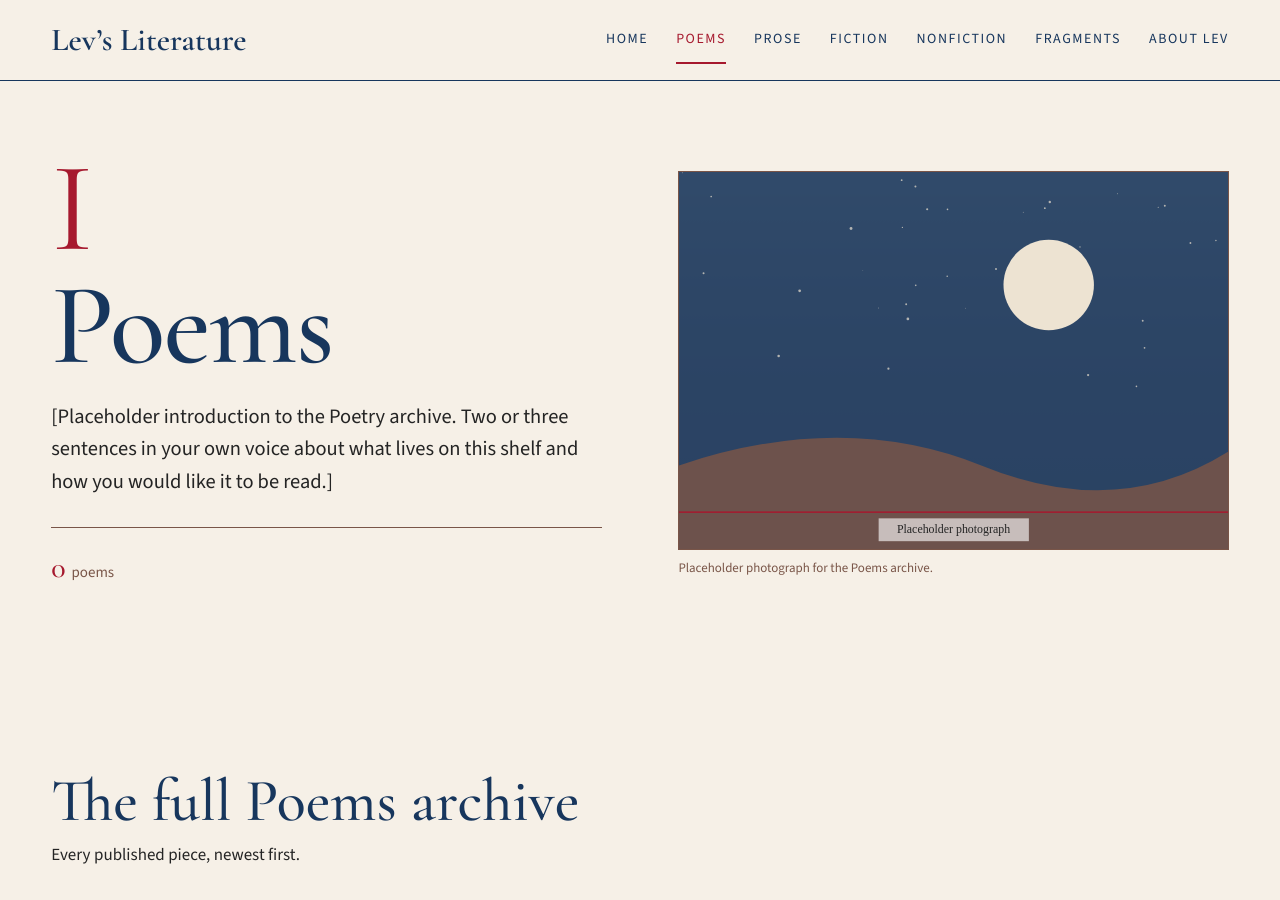
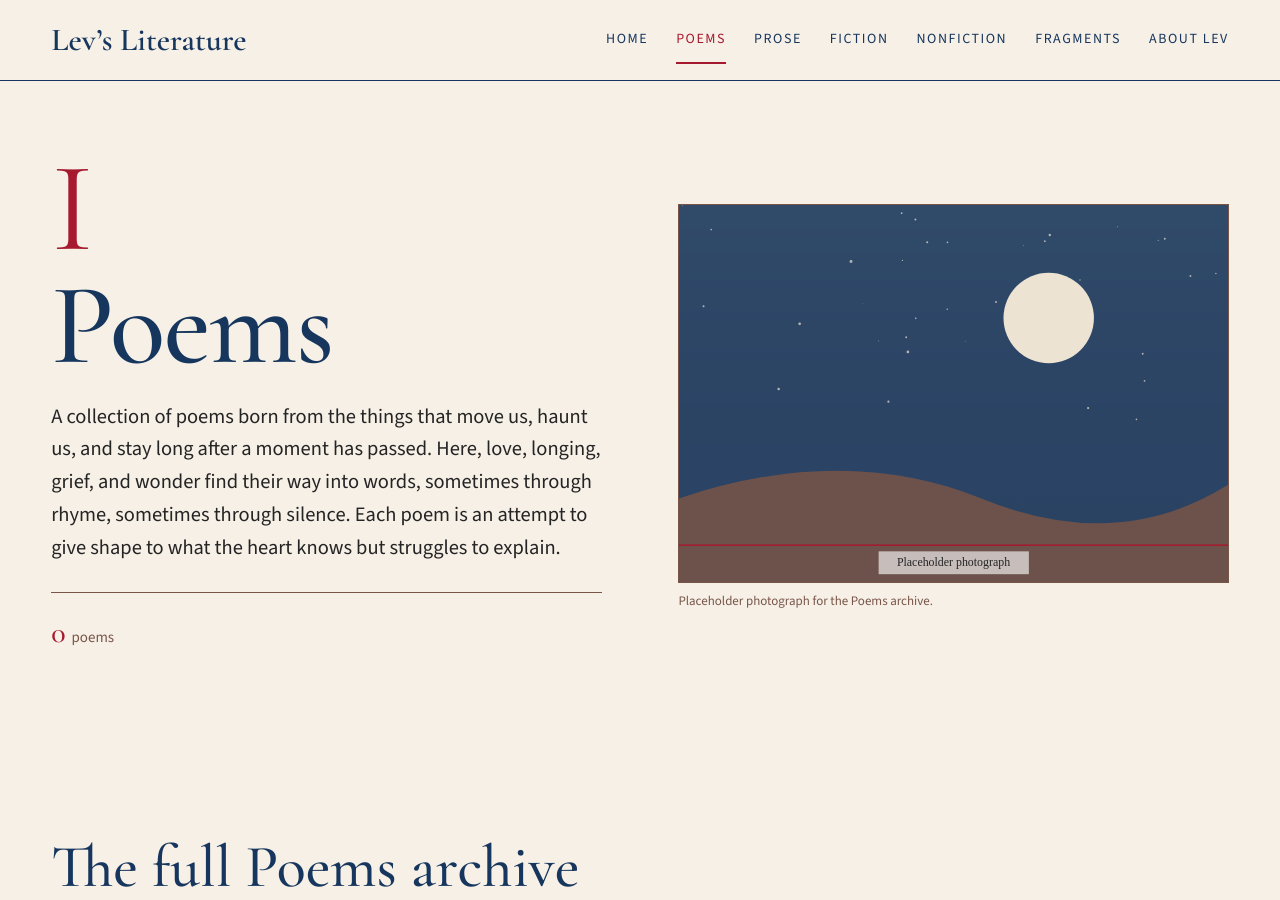
Before and after one commit to levray23/lev-literature, a Jekyll site: the page built from poetry.md, in a window 1280 px wide and 900 px high. Built offline with Jekyll 4.4.1, drawn with Linux system fonts in a browser that asks for light colours.

Commit message:
Update _data/categories.yml (via Pages CMS)

```diff
--- a/_data/categories.yml
+++ b/_data/categories.yml
@@ -1,45 +1,56 @@
 - name: Poetry
   nav: Poems
+  tagline: Where feelings find their rhythm.
+  intro: A collection of poems born from the things that move us, haunt us, and
+    stay long after a moment has passed. Here, love, longing, grief, and wonder
+    find their way into words, sometimes through rhyme, sometimes through
+    silence. Each poem is an attempt to give shape to what the heart knows but
+    struggles to explain.
   noun: poems
   url: /poetry/
   theme: poetry
   numeral: I
-  tagline: "[Placeholder tagline for the poems shelf.]"
-  intro: "[Placeholder introduction to the Poetry archive. Two or three sentences in your own voice about what lives on this shelf and how you would like it to be read.]"
   image: /assets/site/hero-poetry.svg
 - name: Prose
   nav: Prose
+  tagline: Thoughts that refuse to remain unspoken.
+  intro: These are pieces written in the spaces between feeling and understanding.
+    Through personal reflections, intimate observations, and deliberate turns of
+    thought, this shelf explores the complexities of love, human nature, and the
+    experiences that make us question what we believe. Not every piece arrives
+    at an answer; some exist simply to ask better questions.
   noun: prose pieces
   url: /prose/
   theme: prose
   numeral: II
-  tagline: "[Placeholder tagline for the prose shelf.]"
-  intro: "[Placeholder introduction to the Prose archive. Describe the kind of writing gathered here, in your own words.]"
   image: /assets/site/hero-prose.svg
 - name: Fiction
   nav: Fiction
+  tagline: Imagined worlds, familiar truths.
+  intro: "[Placeholder introduction to the Fiction archive. Say what kind of
+    stories and worlds a reader will find here.]"
   noun: stories
   url: /fiction/
   theme: fiction
   numeral: III
-  tagline: "[Placeholder tagline for the fiction shelf.]"
-  intro: "[Placeholder introduction to the Fiction archive. Say what kind of stories and worlds a reader will find here.]"
   image: /assets/site/hero-fiction.svg
 - name: Nonfiction
   nav: Nonfiction
+  tagline: "[Placeholder tagline for the nonfiction shelf.]"
+  intro: "[Placeholder introduction to the Nonfiction archive. Describe the essays
+    and reflections gathered here.]"
   noun: essays
   url: /nonfiction/
   theme: nonfiction
   numeral: IV
-  tagline: "[Placeholder tagline for the nonfiction shelf.]"
-  intro: "[Placeholder introduction to the Nonfiction archive. Describe the essays and reflections gathered here.]"
   image: /assets/site/hero-nonfiction.svg
 - name: Fragments
   nav: Fragments
+  tagline: "[Placeholder tagline for the fragments shelf.]"
+  intro: "[Placeholder introduction to the Fragments archive. Explain what a
+    fragment means to you.]"
   noun: fragments
   url: /fragments/
   theme: fragments
   numeral: V
-  tagline: "[Placeholder tagline for the fragments shelf.]"
-  intro: "[Placeholder introduction to the Fragments archive. Explain what a fragment means to you.]"
   image: /assets/site/hero-fragments.svg
```
